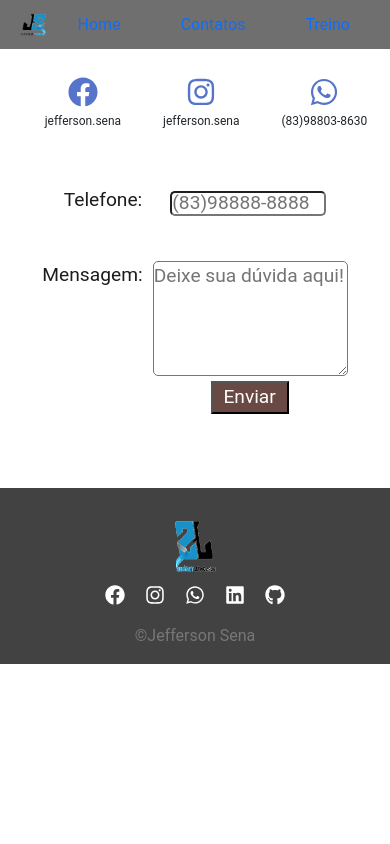
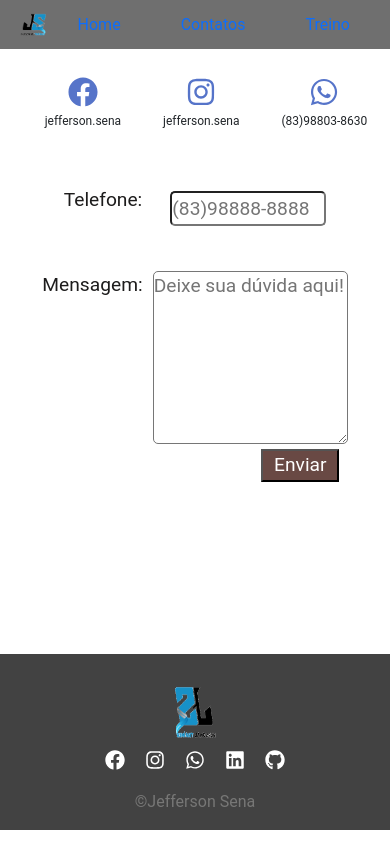
Before and after one commit to jeffersonsena7/ProjetoAcademia, a React (Create React App) app: page /contatos in a window 390 px wide. Built offline with nearby package versions, Linux system fonts and the light colour scheme.

Commit message:
alterado css
select e contatos

```diff
--- a/src/components/pages/contatos/Contatos.css
+++ b/src/components/pages/contatos/Contatos.css
@@ -312,7 +312,7 @@
 }
 
 
-@media (min-width: 380px) and (max-width: 540px) {
+@media (min-width: 350px) and (max-width: 540px) {
   .container-contatos {
     display: flex;
     flex-direction: row;
@@ -359,12 +359,12 @@
     border-radius: 5px;
     margin-left: 10px;
     width: 50%;
-    height: 6em;
+    height: 9em;
   }
   .minha-pagina .email-input {
     margin: 5px 0px 5px 28px;
     width: 40%;
-    height: 25px;
+    height: 35px;
     border-radius: 5px;
   }
   .minha-pagina .container-email button {
@@ -373,7 +373,7 @@
     background-color: rgb(105, 73, 68);
     color: #fff;
     width: 20%;
-    margin-left: 54%;
+    margin-left: 67%;
     margin-bottom: 10px;
   }
   .minha-pagina .container-email button:hover {
@@ -384,7 +384,7 @@
     display: flex;
     flex-wrap: wrap;
     justify-content: space-around;
-    margin-top: 16.4%;
+    margin-top: 41.5%;
     padding-top: 26px;
     background-color: #000000bd;
   }
--- a/src/components/selectTreino/Select.css
+++ b/src/components/selectTreino/Select.css
@@ -296,7 +296,7 @@
     font-size: 3em;
     font-weight: bold;
     color: #000;
-    margin-top: 1.9em;
+    margin-top: 2.5em;
     z-index: 2;
   }
   .select-button {
@@ -376,9 +376,10 @@
     padding-top: 8px;
     background-color: #000000bd;
     z-index: 1;
+    margin-top: 0px;
   }
 }
-@media (min-width: 380px) and (max-width: 540px) {
+@media (min-width: 350px) and (max-width: 540px) {
   .container-select {
     display: flex;
   }
@@ -469,5 +470,6 @@
     padding-top: 8px;
     background-color: #000000bd;
     z-index: 1;
+    margin-top: 2.6em;
   }
 }
```
